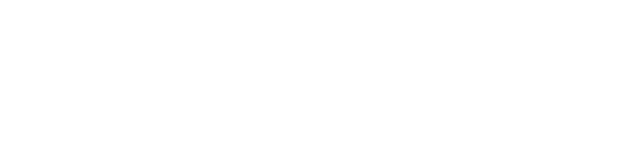
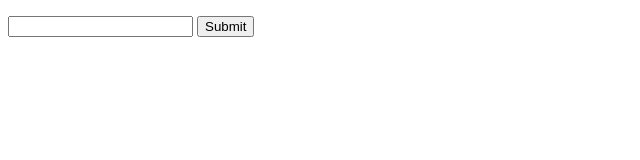
Before and after one commit to GSG-G8/To-Do-list, a plain HTML site: page index.html in a window 1280 px wide. Shown: the whole page, without its empty margins (0-640 px from the left). Drawn offline with Linux system fonts and the light colour scheme.

Commit message:
add html layout relased #3

```diff
--- a/index.html
+++ b/index.html
@@ -8,6 +8,15 @@
     <link rel="stylesheet" href="/css/style.css" />
   </head>
   <body>
+    <div id = "todo-container">
+        <ul>
+        </ul>
+    </div>
+    <form id="add-todo">
+      <input type="text" name="description" value="">
+      <input type="submit" name="" value="Submit">
+    </form>
+  </body>
     <script src="./script/logic.js"></script>
     <script src="./script/dom.js"></script>
   </body>
```
